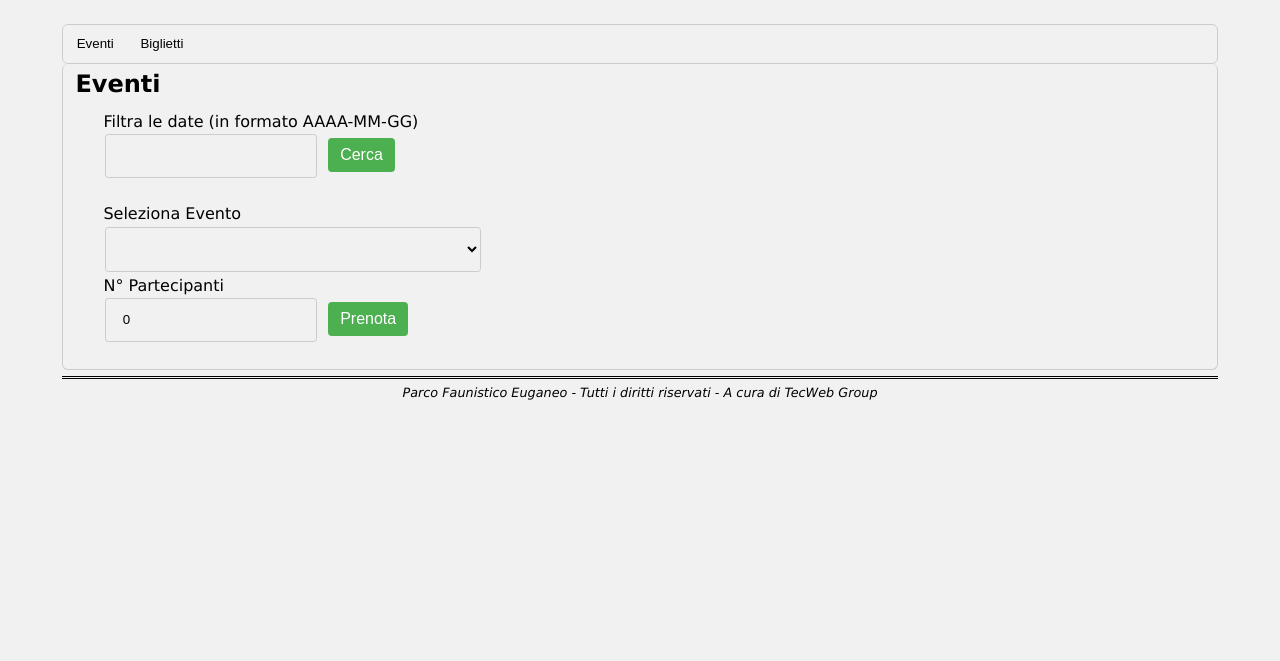
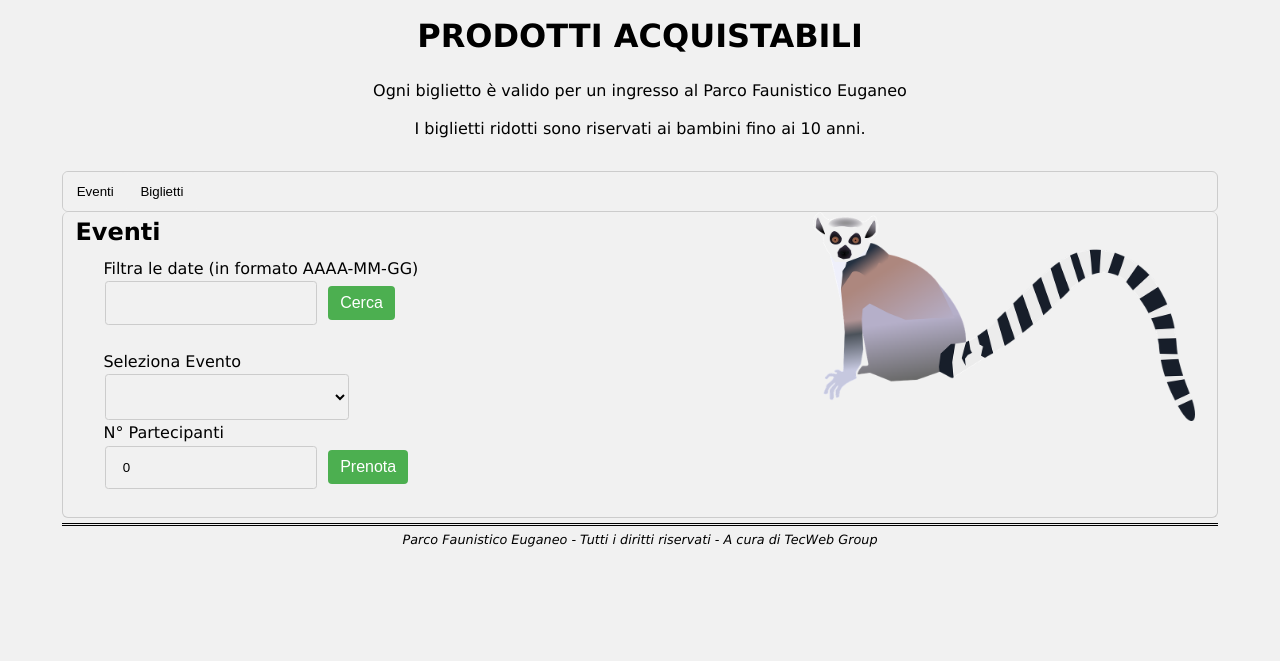
Before and after one commit to Fgiulia/progettoTecnologieWeb2019-2020, a PHP site: page /progettoTecnologieWeb2019-2020/HTML/acquista.html in a window 1280 px wide. Shown: the part 151-812 px from the top of the page. Run offline with PHP 8.4, Linux system fonts and the light colour scheme; lists and menus that the app fills with data are empty.

Commit message:
aggiunta img in acquista

```diff
--- a/CSS/acquista.css
+++ b/CSS/acquista.css
@@ -6,6 +6,22 @@
   border-radius: 0.375em 0.375em 0.375em 0.375em;
   -moz-border-radius: 0.375em 0.375em 0.375em 0.375em;
   -webkit-border-radius: 0.375em 0.375em 0.375em 0.375em;
+}
+
+
+.lemureAcquista{
+  float: right;
+  width: 33%;
+  height: auto;
+  margin-right: 2%;
+}
+
+
+.centrato{
+  text-align: center;
+  display: block;
+  padding: 0.8%;
+  font-size: 1em;
 }
 
 #formAcquistoBiglietti{
@@ -22,7 +38,7 @@
 
 .quantita {
   display: inline-block;
-  margin: 0.5em 0.5em 0.5em 0.5em;
+  margin: 0.8em 0.5em 0.8em 0.5em;
 }
 
 #containerSelect{
--- a/HTML/acquista.html
+++ b/HTML/acquista.html
@@ -31,10 +31,16 @@
   <tagErrore></tagErrore>
   <tagSuccesso></tagSuccesso>
 
+	<h1 class="titolo">PRODOTTI ACQUISTABILI</h1>
+	<p class="centrato">Ogni biglietto è valido per un ingresso al Parco Faunistico Euganeo</p>
+	<p class="centrato">I biglietti ridotti sono riservati ai bambini fino ai 10 anni.</p>
+
   <div class="tab">
     <button class="linkTab" onclick="apriTab(event, 'eventi')">Eventi</button>
     <button class="linkTab" onclick="apriTab(event, 'biglietti')" id="tabBiglietti">Biglietti</button>
   </div>
+
+	<img class="lemureAcquista" src="../images/lemure.png" alt="" />
 
   <!--Contenuto Tab-->
   <div id="eventi" class="contenutoTab">
@@ -64,9 +70,9 @@
     <h2>Biglietti</h2>
     <form id="formAcquistoBiglietti" action="../PHP/acquistaBiglietti.php" method="post">
 			<fieldset>
-        <label for="quantitaInteri">N° Biglietti interi</label>
+        <label for="quantitaInteri">N° Biglietti interi - € 12.50</label>
         <input type="text" name="quantitaInteri" id="quantitaInteri" class="quantita" tabindex="4" value="0"/>
-        <label for="quantitaRidotti">N° Biglietti ridotti</label>
+        <label for="quantitaRidotti">N° Biglietti ridotti - € 8.00</label>
         <input type="text" name="quantitaRidotti" id="quantitaRidotti" class="quantita" tabindex="5" value="0"/>
         <input type="submit" class="acquistaSubmit" value="Acquista" />
 			</fieldset>
```
Also changed, not shown: images/lemure.png (added).
